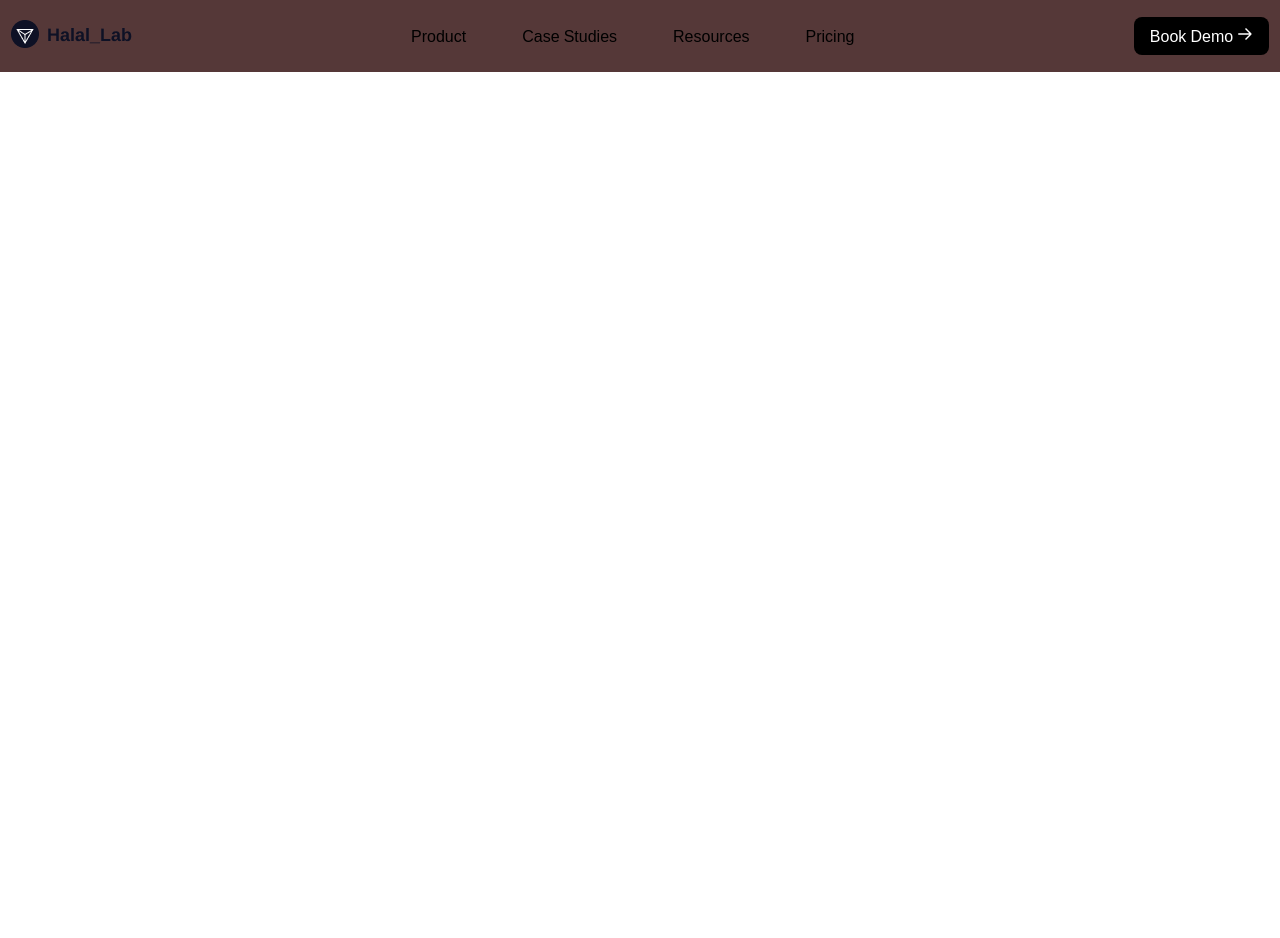
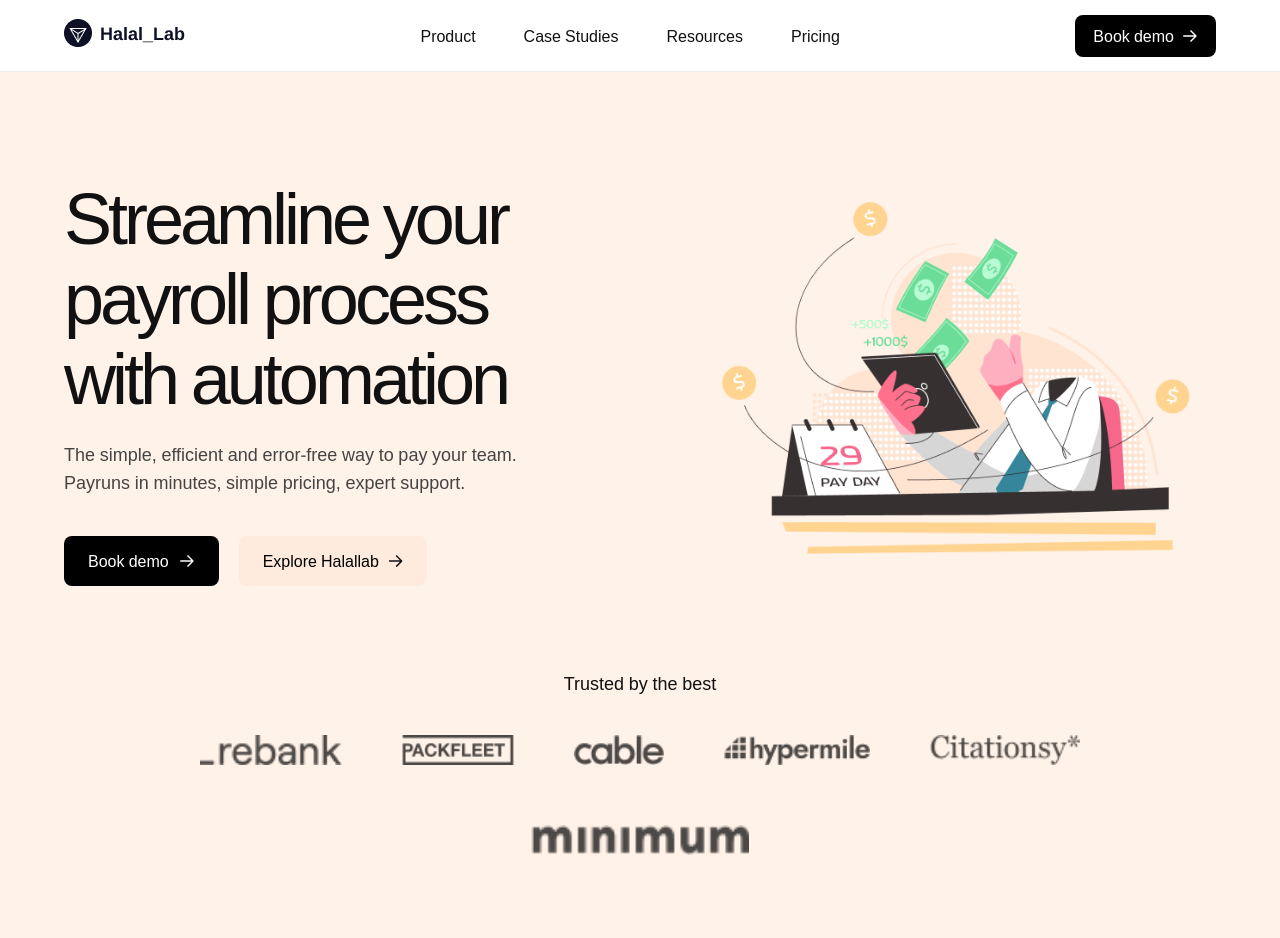
Before and after one commit to sammyloaded/Halal-Lab-SaaS-Landing-page, a plain HTML site: page index.html in a window 1280 px wide. Shown: the top 938 px of the page. Before the commit the page ends 800 px from the top, so only its background shows below. Drawn offline with Linux system fonts and the light colour scheme.

Commit message:
Why halal

```diff
--- a/index.html
+++ b/index.html
@@ -13,19 +13,105 @@
     />
   </head>
   <body>
-    <!-- Nav Section  -->
-    <section class="header">
-      <div class="logo">
-        <img src="asssets/logo.png" alt="logo" />
+    <!-- NAV -->
+    <header class="header">
+      <div class="container nav-wrapper">
+        <div class="logo">
+          <img src="/asssets/logo.png" alt="logo" />
+        </div>
+
+        <nav class="nav-links">
+          <a href="#">Product</a>
+          <a href="#">Case Studies</a>
+          <a href="#">Resources</a>
+          <a href="#">Pricing</a>
+        </nav>
+
+        <a href="#" class="nav-btn">
+          Book demo
+          <img src="/asssets/arrow.png" alt="" />
+        </a>
       </div>
-      <div class="nav-links">
-        <a href="#">Product</a>
-        <a href="#">Case Studies</a>
-        <a href="#">Resources</a>
-        <a href="#">Pricing</a>
+    </header>
+
+    <!-- HERO -->
+    <section class="hero">
+      <div class="container hero-wrapper">
+        <div class="hero-details">
+          <h1>
+            Streamline your <br />
+            payroll process <br />
+            with automation
+          </h1>
+
+          <p>
+            The simple, efficient and error-free way to pay your team. Payruns
+            in minutes, simple pricing, expert support.
+          </p>
+
+          <div class="hero-btn">
+            <a href="#" class="btn primary">
+              Book demo
+              <img src="/asssets/arrow.png" alt="" />
+            </a>
+
+            <a href="#" class="btn secondary">
+              Explore Halallab
+              <img src="/asssets/arrow-black.png" alt="" />
+            </a>
+          </div>
+        </div>
+
+        <div class="hero-img">
+          <img src="/asssets/hero-img.png" alt="Hero illustration" />
+        </div>
       </div>
-      <div class="nav-btn">
-        <buttton>Book Demo <img src="asssets/arrow.png" /></buttton>
+      <!-- TRUSTED BY -->
+      <section class="trusted">
+        <div class="container">
+          <p class="trusted-title">Trusted by the best</p>
+
+          <div class="trusted-logos">
+            <img src="/asssets/rebank.png" alt="Rebank" />
+            <img src="/asssets/packfleet.png" alt="Packfleet" />
+            <img src="/asssets/cable.png" alt="Cable" />
+            <img src="/asssets/hypermile.png" alt="Hypermile" />
+            <img src="/asssets/citati.png" alt="Citationsy" />
+            <img src="/asssets/minimum.png" alt="Minimum" />
+          </div>
+        </div>
+      </section>
+    </section>
+    <!-- why halalab section  -->
+    <section class="why">
+      <div class="why-details">
+        <h1>Why HallalLab</h1>
+        <div class="why-grid">
+          <div class="why-card">
+            <img src="asssets/internet-antenna-03.png" alt="internet icon" />
+            <h1>Combined</h1>
+            <p>
+              Seamlessly integrate with HMRC, accounting software for efficient
+              payroll management.
+            </p>
+          </div>
+          <div class="why-card">
+            <img src="asssets/customer-support.png" alt="internet icon" />
+            <h1>Customer Support</h1>
+            <p>
+              Seamlessly integrate with HMRC, accounting software for efficient
+              payroll management.
+            </p>
+          </div>
+          <div class="why-card">
+            <img src="asssets/time-02.png" alt="internet icon" />
+            <h1>Time Savings</h1>
+            <p>
+              Seamlessly integrate with HMRC, accounting software for efficient
+              payroll management.
+            </p>
+          </div>
+        </div>
       </div>
     </section>
   </body>
--- a/style.css
+++ b/style.css
@@ -1,44 +1,195 @@
 @import url('https://fonts.googleapis.com/css2?family=Noto+Sans+Georgian:wght@100..900&display=swap');
 
-*{
+* {
   margin: 0;
   padding: 0;
   box-sizing: border-box;
 }
 
-body{
-    margin: 0;
-    padding: 0;
+body {
   font-family: "Noto Sans Georgian", sans-serif;
   background-color: white;
+  color: #111;
 }
 
-.header{
-    background-color: rgb(85, 56, 56);
-    display: flex;
-    flex-direction: row;
-    justify-content: space-around;
-    align-items: center;
-    /* gap: 20px; */
-    /* padding-top: 24px; */
-    gap: 258px;
-    height: 72px;
+
+.container {
+  width: 90%;
+  max-width: 1200px;
+  margin: auto;
 }
 
-.nav-links{
+
+
+.header {
+  height: 72px;
+  background: #fff;
   display: flex;
-    gap: 56px;
+  align-items: center;
+  border-bottom: 1px solid #eee;
 }
 
-.nav-links a{
+.nav-wrapper {
+  display: flex;
+  justify-content: space-between;
+  align-items: center;
+}
+
+.nav-links {
+  display: flex;
+  gap: 48px;
+}
+
+.nav-links a {
   text-decoration: none;
-    color: black;
+  color: #111;
   font-weight: 500;
 }
 
-.nav-btn{
-    padding: 8px 16px;
-    background-color: black;
+.nav-btn {
+  background: #000;
   color: white;
+  padding: 10px 18px;
   border-radius: 8px;
+  text-decoration: none;
+  display: flex;
+  align-items: center;
+  gap: 8px;
 }
+
+
+
+.hero {
+  background: #FFF2E9;
+  padding: 100px 0;
+}
+
+.hero-wrapper {
+  display: flex;
+  align-items: center;
+  justify-content: space-between;
+  gap: 60px;
+}
+
+.hero-details {
+  flex: 1;
+}
+
+.hero-details h1 {
+  font-size: 72px;
+  line-height: 80px;
+  letter-spacing: -4px;
+  font-weight: 400;
+}
+
+.hero-details p {
+  margin-top: 24px;
+  font-size: 18px;
+  line-height: 28px;
+  max-width: 500px;
+  color: #444;
+}
+
+.hero-btn {
+  margin-top: 40px;
+  display: flex;
+  gap: 20px;
+}
+
+.btn {
+  padding: 14px 24px;
+  border-radius: 8px;
+  text-decoration: none;
+  font-weight: 500;
+  display: inline-flex;
+  align-items: center;
+  gap: 10px;
+}
+
+.primary {
+  background: black;
+  color: white;
+}
+
+.secondary {
+  background: #FFEBDD;
+  color: black;
+}
+
+.hero-img {
+  flex: 1;
+  display: flex;
+  justify-content: flex-end;
+}
+
+.hero-img img {
+  width: 100%;
+  max-width: 520px;
+}
+
+
+.trusted {
+  padding: 80px 0;
+  text-align: center;
+}
+
+.trusted-title {
+  font-size: 18px;
+  margin-bottom: 40px;
+  color: 000000BF;
+
+}
+
+.trusted-logos {
+  display: flex;
+  justify-content: center;
+  align-items: center;
+  gap: 60px;
+  flex-wrap: wrap;
+}
+
+.trusted-logos img {
+  height: 30px;
+  opacity: 0.7;
+  transition: 0.3s ease;
+}
+
+.trusted-logos img:hover {
+  opacity: 1;
+}
+
+.why{
+    height: auto;
+    padding: 80px 100px;
+    justify-content: center;
+}
+
+.why-details {
+    font-size: 30px;
+    text-align: center;
+    font-weight: 400;
+    line-height: 50px;
+    letter-spacing: -2.4px;
+
+}
+
+.why-grid{
+    display: grid;
+    grid-template-columns: repeat(3, 1fr);
+    gap: 20px;
+    margin-top: 56px;
+}
+
+.why-card h1{
+    font-size: 28px;
+    margin-top: 32px;
+    letter-spacing: -0.32px;
+}
+
+.why-card p{
+    margin-top: 12px;
+    font-size: 18px;
+    line-height: 28px;
+    letter-spacing: -0.2px;
+    color: #000000BF
+}
```
Also changed, not shown: asssets/arrow-black.png (added), asssets/cable.png (added), asssets/citati.png (added), asssets/customer-support.png (added), asssets/hero-img.png (added), asssets/hypermile.png (added), asssets/internet-antenna-03.png (added), asssets/minimum.png (added), asssets/packfleet.png (added), asssets/rebank.png (added), asssets/time-02.png (added). Lines whose indentation alone changed are shown as unchanged.
